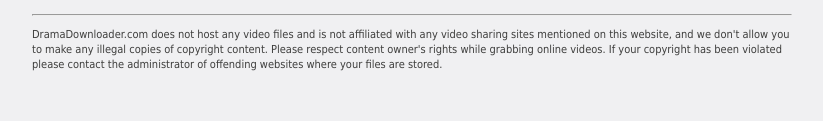
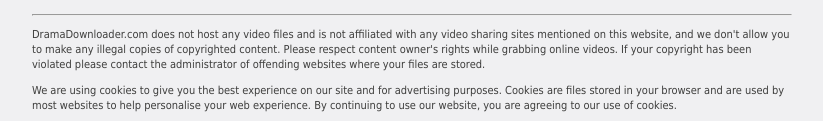
Before and after one commit to jiwandono/dramadownloader-nodejs, a website: page public/index.html in a window 1280 px wide. Shown: the part 1182-1303 px from the top of the page, without its empty margins (228-1051 px from the left). Before the commit the page ends 1265 px from the top, so only its background shows below. Drawn offline with nearby package versions, Linux system fonts and the light colour scheme; a script that the page names is missing.

Commit message:
Update Google Analytics tracking code. Add cookie notice. Fix typo.

```diff
--- a/public/index.html
+++ b/public/index.html
@@ -170,7 +170,8 @@
 			<hr />
 
 			<div class="info" id="disclaimer">
-				<p>DramaDownloader.com does not host any video files and is not affiliated with any video sharing sites mentioned on this website, and we don't allow you to make any illegal copies of copyright content. Please respect content owner's rights while grabbing online videos. If your copyright has been violated please contact the administrator of offending websites where your files are stored.</p>
+				<p>DramaDownloader.com does not host any video files and is not affiliated with any video sharing sites mentioned on this website, and we don't allow you to make any illegal copies of copyrighted content. Please respect content owner's rights while grabbing online videos. If your copyright has been violated please contact the administrator of offending websites where your files are stored.</p>
+				<p>We are using cookies to give you the best experience on our site and for advertising purposes. Cookies are files stored in your browser and are used by most websites to help personalise your web experience. By continuing to use our website, you are agreeing to our use of cookies.</p>
 			</div>
 
 			<div id="sidebar-right">
@@ -191,6 +192,7 @@
 			})(window,document,'script','//www.google-analytics.com/analytics.js','ga');
 
 			ga('create', 'UA-11057046-5', 'dramadownloader.com');
+			ga('require', 'displayfeatures');
 			ga('send', 'pageview');
 		</script>
 	</body>
```
